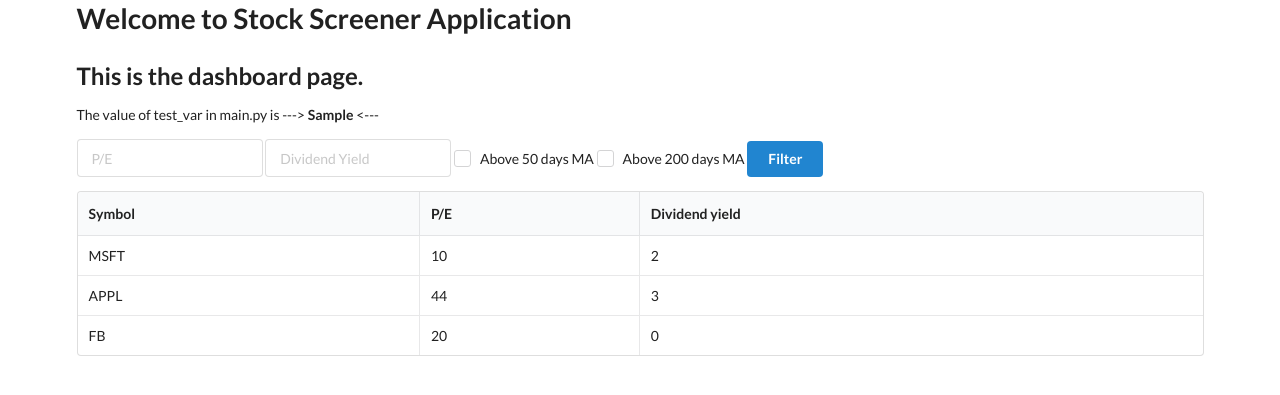
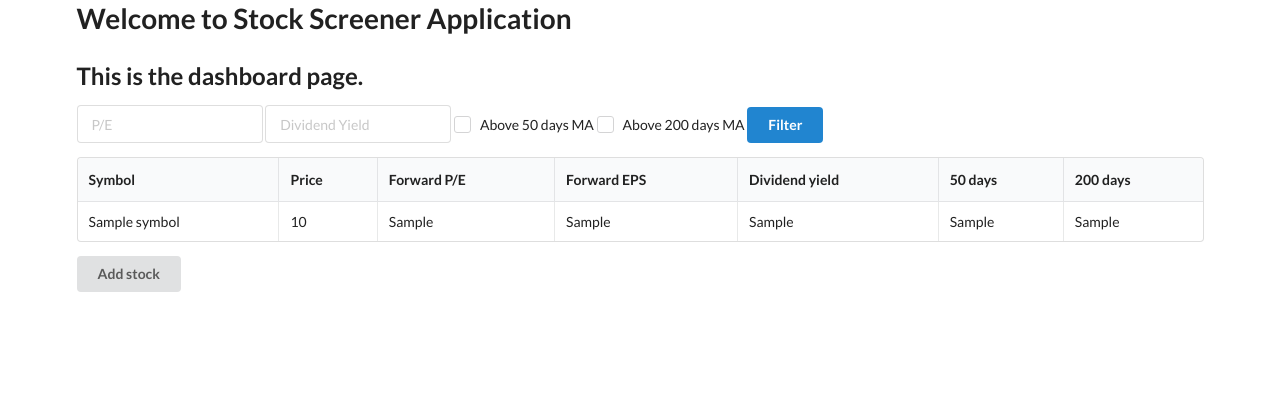
Before and after one commit to dqcuong93/demo-fastapi, a FastAPI app: template stock-screener/templates/home.html in a window 1280 px wide. Shown: the top 395 px of the page. Run offline with FastAPI, Linux system fonts and the light colour scheme; the template is opened without the code that fills it: most values are stand-ins (such as "Sample title", 1, 10 or a date in 2020); some libraries are stand-ins or nearby versions.

Commit message:
Wrapping up and use real data from database to show on homepage

```diff
--- a/stock-screener/main.py
+++ b/stock-screener/main.py
@@ -31,17 +31,21 @@ def get_db():
 
 
 @app.get("/")
-def home(request: Request):
+def home(request: Request, db: Session = Depends(get_db)):
     """
     This is the root path - home path
+
     :param request:
     :return:
     """
+
+    stocks = db.query(Stock).all()
+
     return templates.TemplateResponse(
         "home.html",
         {
             "request": request,
-            "test_var": 1993,  # Call this variable in your template using Jinja2 syntax
+            "stocks": stocks,
         },
     )
 
--- a/stock-screener/templates/home.html
+++ b/stock-screener/templates/home.html
@@ -1,9 +1,38 @@
 {% extends "layout.html" %}
 
 {% block content %}
+    <script>
+        $(document).ready(function () {
+            {#Show modal#}
+            $("#add_stock").click(function () {
+                $('.ui.modal').modal('show');
+            })
+
+            $("#save").click(function () {
+                var symbols = $("#symbols").val();
+
+                {#Create an array of stock symbol#}
+                symbols = symbols.split("\n");
+
+                for (var i = 0; i < symbols.length; ++i) {
+                    {#Call our API to save stock symbols to our DB#}
+                    $.ajax({
+                        url: '/stock',
+                        type: 'POST',
+                        contentType: 'application/json',
+                        data: JSON.stringify({"symbol": symbols[i]}),
+                        dataType: 'json'
+                    });
+                }
+
+                $('.ui.modal').modal('hide');
+            })
+        })
+    </script>
+
     <h2>This is the dashboard page.</h2>
-    <p>The value of test_var in main.py is ---> <b>{{ test_var }}</b> <---</p>
 
+    <form>
         <div class="ui input">
             <input type="text" placeholder="P/E">
         </div>
@@ -22,32 +51,59 @@
             <label>Above 200 days MA</label>
         </div>
 
-    <button class="ui button primary">Filter</button>
-
+        <button type="submit" class="ui button primary">Filter</button>
+    </form>
     <table class="ui celled table">
         <thead>
         <tr>
             <th>Symbol</th>
-            <th>P/E</th>
+            <th>Price</th>
+            <th>Forward P/E</th>
+            <th>Forward EPS</th>
             <th>Dividend yield</th>
+            <th>50 days</th>
+            <th>200 days</th>
         </tr>
         </thead>
         <tbody>
+        {% for stock in stocks %}
             <tr>
-            <td data-label="Name">MSFT</td>
-            <td data-label="Age">10</td>
-            <td data-label="Job">2</td>
+                <td>{{ stock.symbol }}</td>
+                <td>{{ stock.price }}</td>
+                <td>{{ stock.forward_pe }}</td>
+                <td>{{ stock.forward_eps }}</td>
+                <td>{{ stock.dividend_yield }}</td>
+                <td>{{ stock.ma50 }}</td>
+                <td>{{ stock.ma200 }}</td>
             </tr>
-        <tr>
-            <td data-label="Name">APPL</td>
-            <td data-label="Age">44</td>
-            <td data-label="Job">3</td>
-        </tr>
-        <tr>
-            <td data-label="Name">FB</td>
-            <td data-label="Age">20</td>
-            <td data-label="Job">0</td>
-        </tr>
+        {% endfor %}
         </tbody>
     </table>
+
+    <div>
+        <button id="add_stock" class="ui button">
+            Add stock
+        </button>
+    </div>
+
+    <div class="ui modal">
+        <i class="close icon"></i>
+        <div class="header">
+            Add stock symbol
+        </div>
+        <div class="content">
+            <div class="ui form">
+                <div class="field">
+                    <label>Enter stock symbol</label>
+                    <textarea id="symbols"></textarea>
+                </div>
+            </div>
+        </div>
+        <div id="save" class="actions">
+            <div class="ui positive right labeled icon button">
+                Add symbol
+                <i class="plus icon"></i>
+            </div>
+        </div>
+    </div>
 {% endblock %}
--- a/stock-screener/templates/layout.html
+++ b/stock-screener/templates/layout.html
@@ -1,11 +1,10 @@
 <html lang="en">
 <head>
     <link rel="stylesheet" href="https://cdn.jsdelivr.net/npm/semantic-ui@2.4.2/dist/semantic.min.css">
+    <script src="https://code.jquery.com/jquery-3.1.1.min.js"
+            integrity="sha256-hVVnYaiADRTO2PzUGmuLJr8BLUSjGIZsDYGmIJLv2b8=" crossorigin="anonymous"></script>
     <script src="https://cdn.jsdelivr.net/npm/semantic-ui@2.4.2/dist/semantic.min.js"></script>
-    <script
-            src="https://code.jquery.com/jquery-3.1.1.min.js"
-            integrity="sha256-hVVnYaiADRTO2PzUGmuLJr8BLUSjGIZsDYGmIJLv2b8="
-            crossorigin="anonymous"></script>
+
     <title>Stock Screener</title>
 </head>
 <body>
```
Also changed, not shown: stock-screener/stocks.db (deleted). Lines whose indentation alone changed are shown as unchanged.
